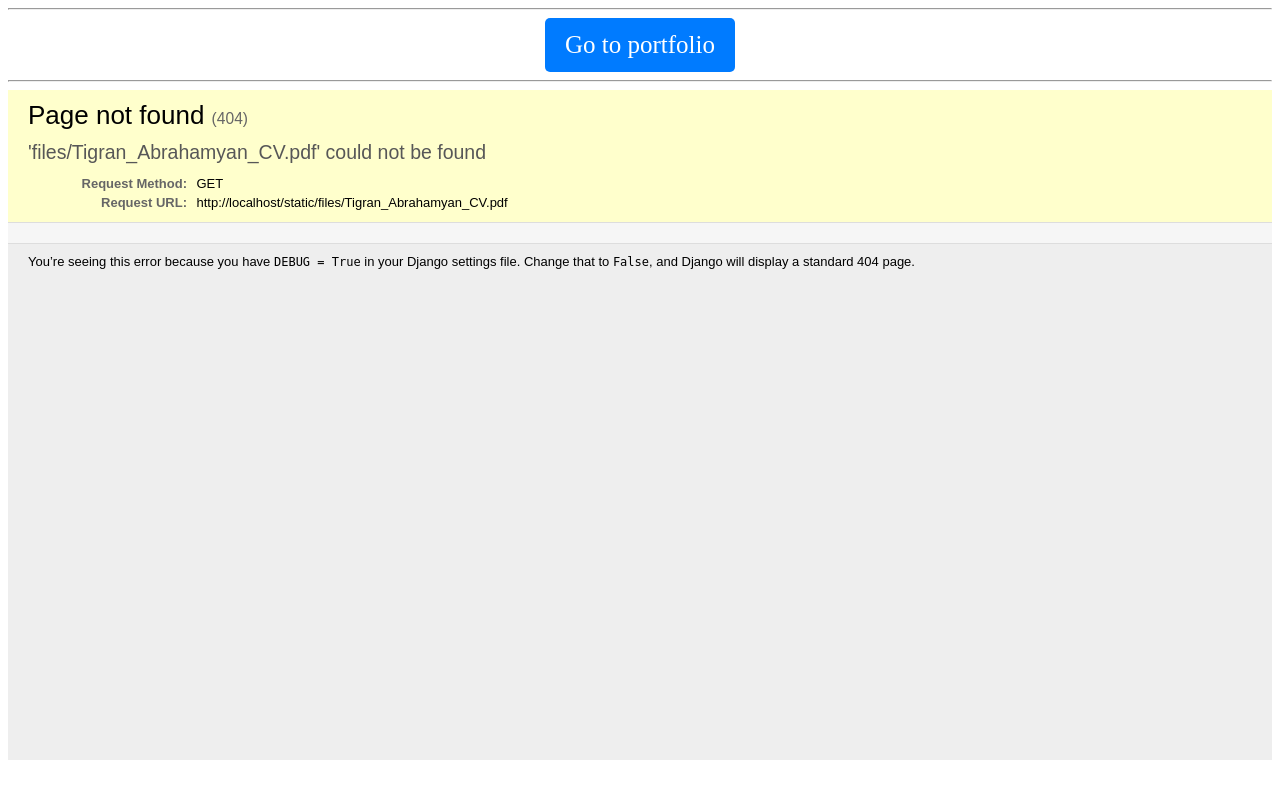
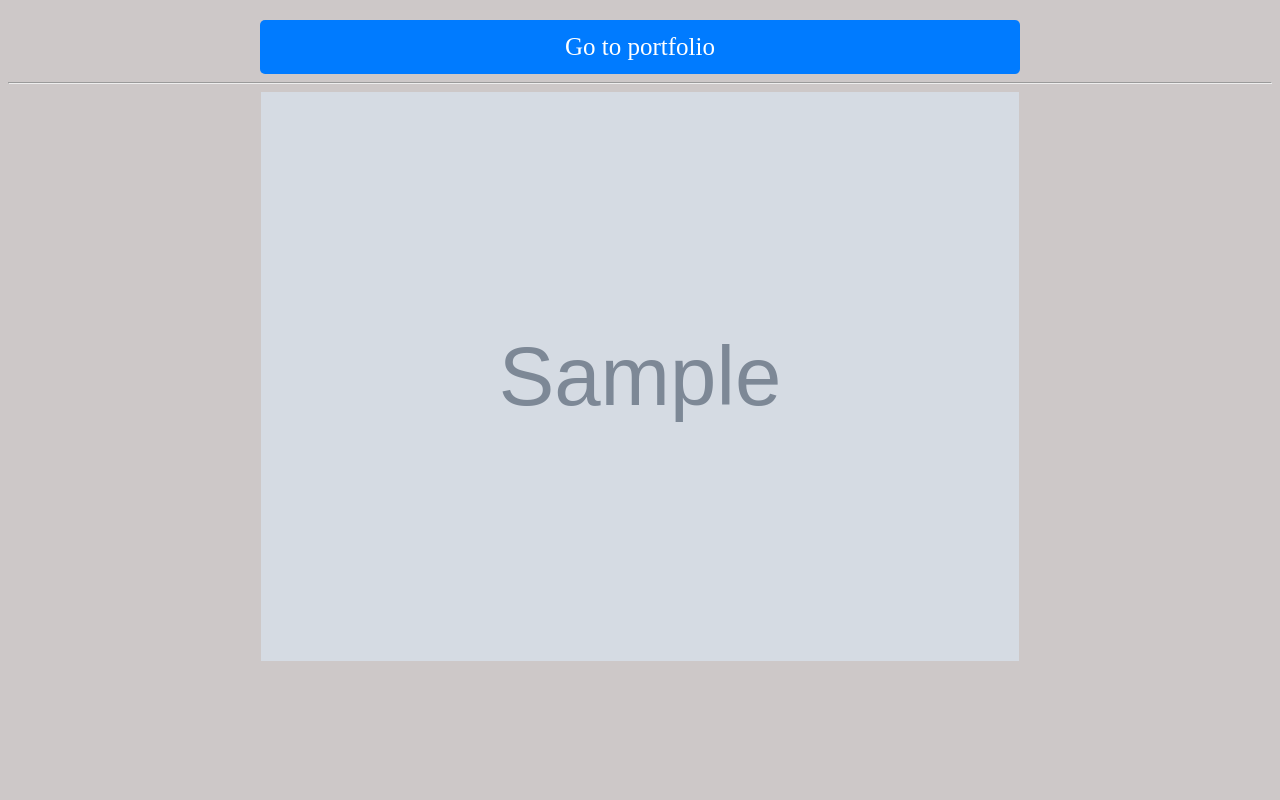
Before and after one commit to tiko051019/Portfolio_Project, a Django app: template main/templates/cv.html in a window 1280 px wide. Run offline with Django 3.2, Linux system fonts and the light colour scheme; the template is opened without the code that fills it: most values are stand-ins (such as "Sample title", 1, 10 or a date in 2020); grey boxes marked "Sample" are stand-in pictures.

Commit message:
I hope last commit

```diff
--- a/Portfolio_Project/settings.py
+++ b/Portfolio_Project/settings.py
@@ -23,7 +23,7 @@ BASE_DIR = Path(__file__).resolve().parent.parent
 SECRET_KEY = 'django-insecure-&a^#jwwf^=61*b6+7e7@soi-!wdnuh@m-1_=+gp)f_$gz*%d_f'
 
 # SECURITY WARNING: don't run with debug turned on in production!
-DEBUG = False
+DEBUG = True
 
 ALLOWED_HOSTS = ['*']
 
--- a/main/models.py
+++ b/main/models.py
@@ -18,6 +18,7 @@ class PersonalInfo(models.Model):
     skill1 = models.CharField('Skill1',max_length=100)
     skill2 = models.CharField('Skill2',max_length=100)
     skill3 = models.CharField('Skill3',max_length=100)
+    CV_image = models.ImageField('CV',upload_to='Images',null=True)
 
     def __str__(self):
         return self.name
--- a/main/templates/cv.html
+++ b/main/templates/cv.html
@@ -4,22 +4,54 @@
     <meta charset="UTF-8">
     <meta name="viewport" content="width=device-width, initial-scale=1.0">
     <title>CV Viewer</title>
+
+    <style>
+        .responsive-button {
+            display: block;
+            width: 90%;
+            padding: 13px 20px;
+            font-size: 25px;
+            background-color: #007BFF;
+            color: white;
+            text-decoration: none;
+            border-radius: 5px;
+            text-align: center;
+            margin: 20px auto 0;
+        }
+
+        @media (min-width: 768px) {
+            .responsive-button {
+            width: 57%;
+            }
+        }
+        .cv-image {
+        width: 100%;
+        max-width: 100%;
+        height: auto;
+        display: block;
+        margin: 0 auto;
+        }
+
+        @media (min-width: 768px) {
+            .cv-image {
+            width: 60%;
+            }
+        }
+    </style>
+
 </head>
-<body>
-    <center>
-        <hr>
-        <a href="{% url 'portfolio' %}" style="display: inline-block; padding: 13px 20px ;font-size: 25px; background-color: #007BFF; color: white; text-decoration: none; border-radius: 5px;">
-            Go to portfolio
-        </a>
-        <hr>
-    </center>
-    <iframe
-        src="/static/files/Tigran_Abrahamyan_CV.pdf"
-        width="100%"
-        height="670"
-        style="border: none; display: block; max-width: 100%;">
-        Your browser does not support PDFs.
-        <a href="/static/files/Tigran_Abrahamyan_CV.pdf">Download the CV</a>
-    </iframe>
+<body style="background-color: rgb(205, 200, 200);">
+<center>
+    <a href="{% url 'portfolio' %}" class="responsive-button">
+    Go to portfolio
+    </a>
+    <hr>
+</center>
+<style>
+
+</style>
+
+<img src="{{ cv.CV_image.url }}" alt="CV Image" class="cv-image">
+
 </body>
 </html>
--- a/main/views.py
+++ b/main/views.py
@@ -179,4 +179,5 @@ def Page404(request):
 
 
 def cv(request):
-    return render(request,'cv.html')
+    cv = PersonalInfo.objects.get()
+    return render(request,'cv.html',{'cv':cv})
```
Also changed, not shown: db.sqlite3, main/admin.py (line endings or trailing spaces), main/migrations/0029_personalinfo_cv_image.py (added), main/migrations/0030_alter_personalinfo_cv_image.py (added), main/migrations/0031_remove_personalinfo_cv_image.py (added), main/migrations/0032_personalinfo_cv_image.py (added), media/Images/Tigran_Abrahamyan_CV_page-0001.jpg (added), media/resume_qr.png, 3 other files.
